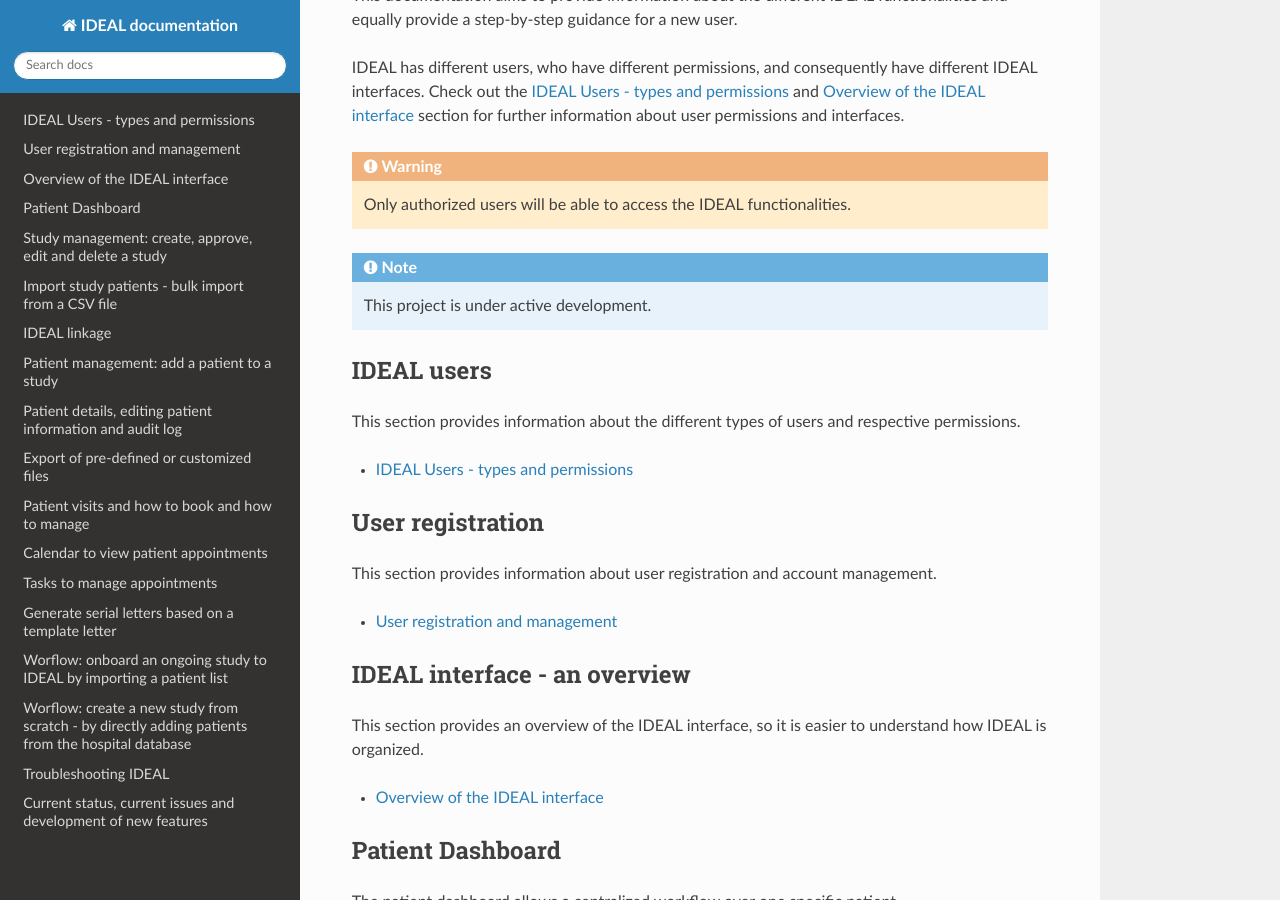
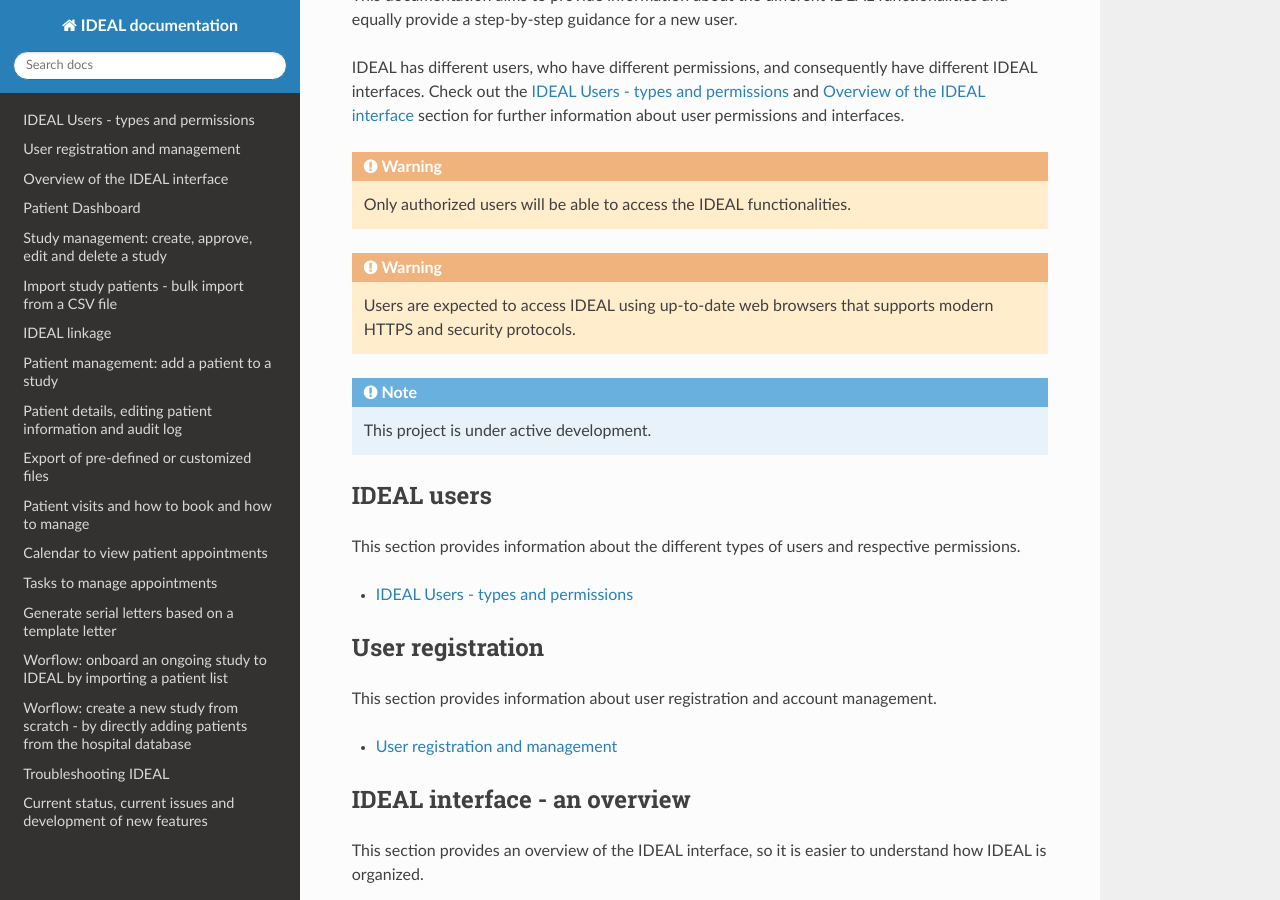
Before and after one commit to Nynuphar/IDEAL-doc, a Sphinx documentation site: the page built from docs/source/index.rst, in a window 1280 px wide and 900 px high, scrolled down 320 px. Built offline with Sphinx 7.4.7 and the Read the Docs theme 3.1.0, drawn with Linux system fonts in a browser that asks for light colours.

Commit message:
Update index.rst

```diff
--- a/docs/source/index.rst
+++ b/docs/source/index.rst
@@ -11,6 +11,9 @@ IDEAL has different users, who have different permissions, and consequently have
 
 .. warning::
    Only authorized users will be able to access the IDEAL functionalities.
+
+.. warning::
+   Users are expected to access IDEAL using up-to-date web browsers that supports modern HTTPS and security protocols.
 
 .. note::
    This project is under active development.
```
